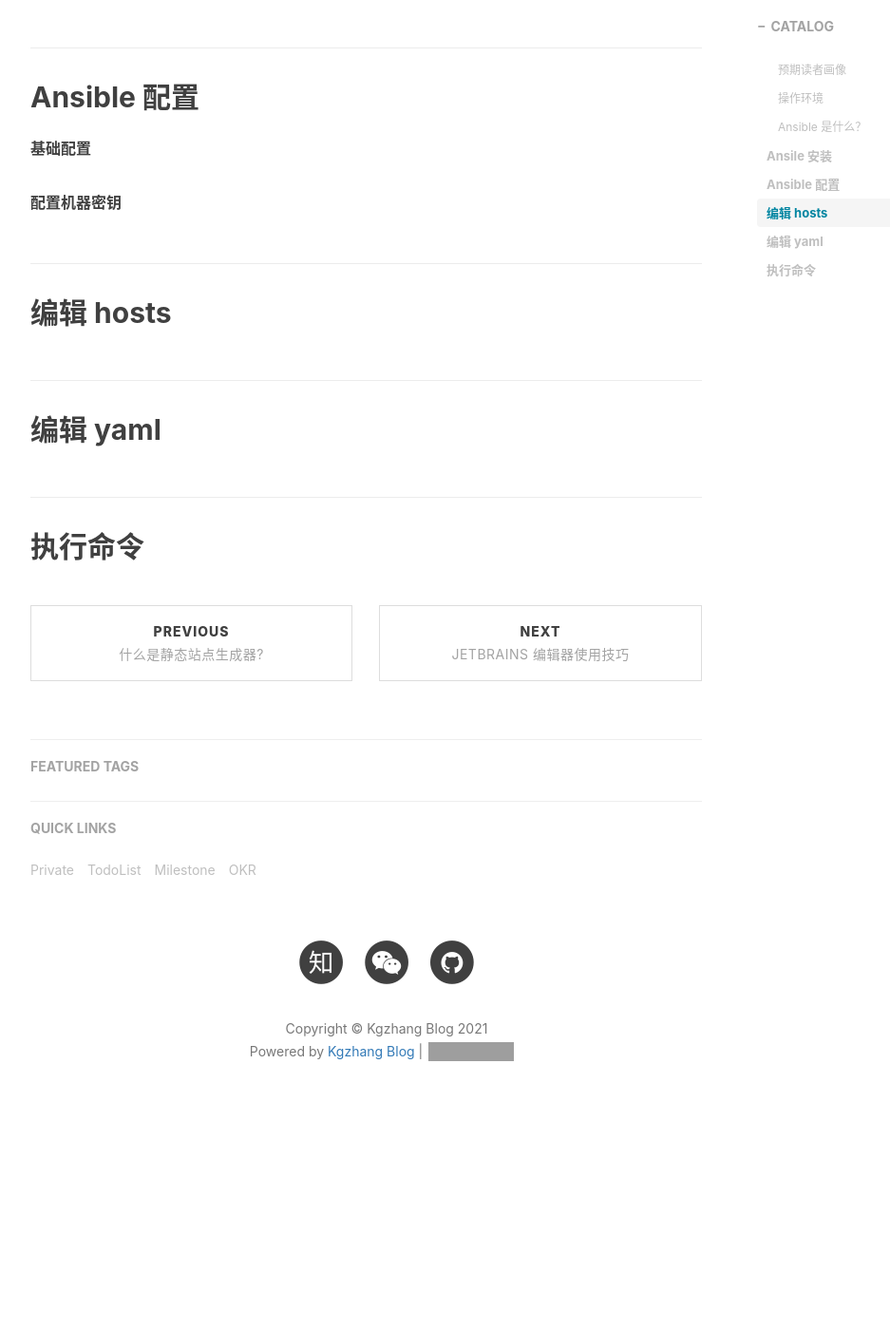
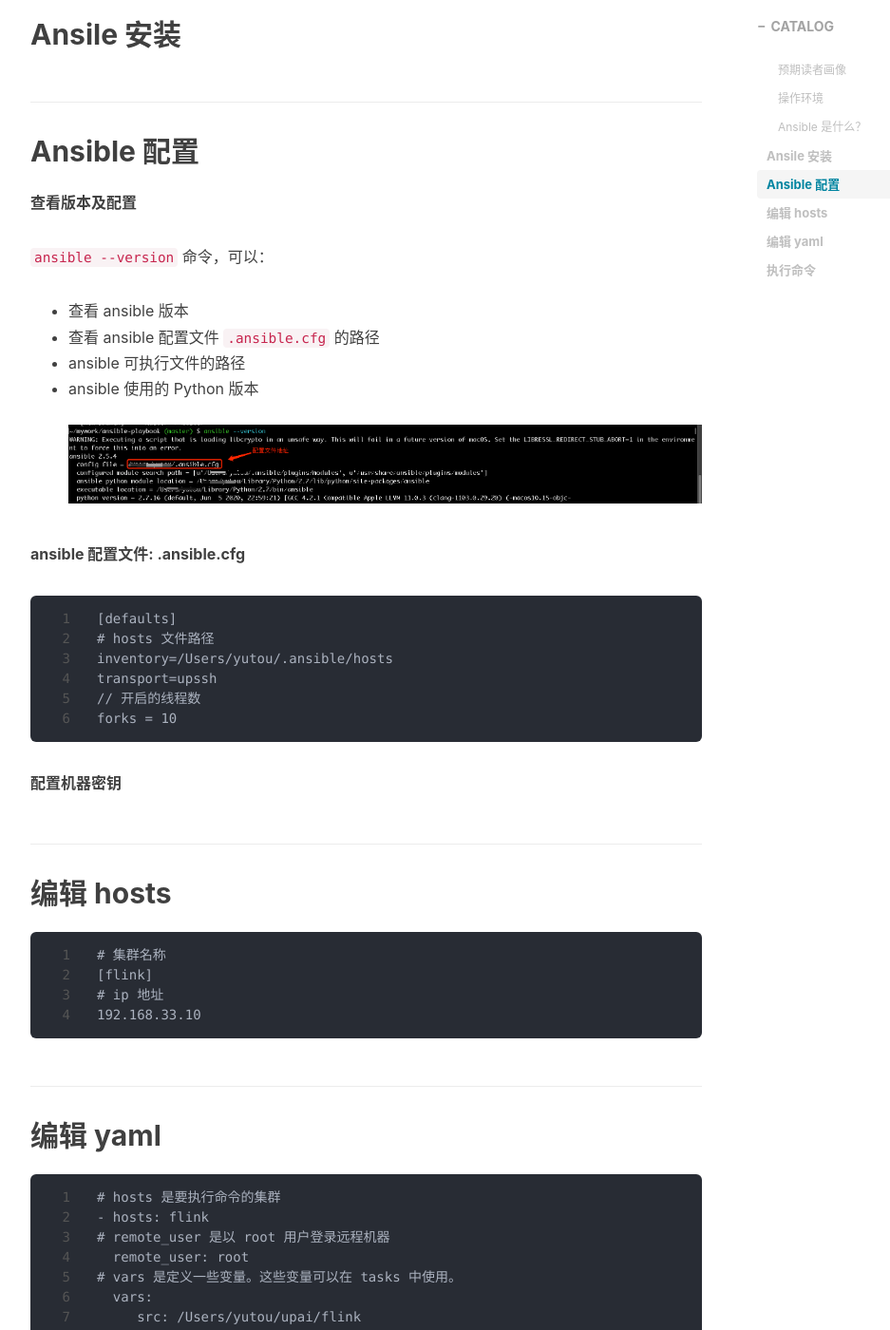
Before and after one commit to kougazhang/oom, a Jekyll site: the page built from _posts/2021-05-28-ansible.md, in a window 1280 px wide and 1400 px high, scrolled down 1866 px. Shown: the whole window at 95% size, without its empty margins (233-1170 px from the left). Built offline with Jekyll 4.4.1, drawn with Linux system fonts in a browser that asks for light colours; nearby versions of some CDN libraries; comment, search, counter and statistics services are not loaded; before the commit the page ends 3077 px from its top, so only the background shows below that; some of the changed text lies outside the part shown; grey boxes are pictures that could not be loaded.

Commit message:
add draft of ansible

````diff
--- a/_posts/2021-05-28-ansible.md
+++ b/_posts/2021-05-28-ansible.md
@@ -1,7 +1,7 @@
 ---
 layout:     post
-title:      "ansible 快速入门"
-subtitle:   "ansible quick start"
+title:      "[Draft] ansible 快速入门"
+subtitle:   "写给懒人的 ansible 入门指南"
 date:       2021-05-28 16:41:00
 author:     "kgzhang"
 catalog: false
@@ -9,6 +9,8 @@ header-style: text
 tags:
   - ansible
 ---
+
+[自用的 ansible-playbook](https://github.com/kougazhang/ansible)
 
 #### 预期读者画像
 + 对 Ansible 所知甚少；
@@ -43,12 +45,61 @@ Ansible 不需要在目标机器上安装客户端，它通过 SSH 把指令和
 
 ## Ansible 配置
 
-**基础配置**
+**查看版本及配置**
+
+`ansible --version` 命令，可以：
++ 查看 ansible 版本
++ 查看 ansible 配置文件 `.ansible.cfg` 的路径
++ ansible 可执行文件的路径
++ ansible 使用的 Python 版本
+![ansible-01](/img/in-post/ansible-01.png)
+
+**ansible 配置文件: .ansible.cfg**
+```
+[defaults]
+# hosts 文件路径
+inventory=/Users/yutou/.ansible/hosts
+transport=upssh
+// 开启的线程数
+forks = 10
+```
 
 **配置机器密钥**
 
 ## 编辑 hosts
+```
+# 集群名称
+[flink]
+# ip 地址
+192.168.33.10
+```
 
 ## 编辑 yaml
+```
+# hosts 是要执行命令的集群
+- hosts: flink
+# remote_user 是以 root 用户登录远程机器
+  remote_user: root
+# vars 是定义一些变量。这些变量可以在 tasks 中使用。
+  vars:
+     src: /Users/yutou/upai/flink
+     dest: /home/flink
+# tasks 是在远程机器上具体的执行动作。
+  tasks:
+      # 该动作的名称
+      - name: install java
+      # 该动作的具体内容
+      command: "echo"
+```
+
+ansible 支持的内置命令：
++ copy
++ command
++ ...
 
 ## 执行命令
+```
+ansible-playbook nsq.yml
+```
+成功输出时的样例：
+![nsq-02](/img/in-post/ansible-02.png)
````
Also changed, not shown: _posts/2021-05-28-goroutine.md (added, +13 -0 lines), img/in-post/ansible-01.png (added), img/in-post/ansible-02.png (added).
